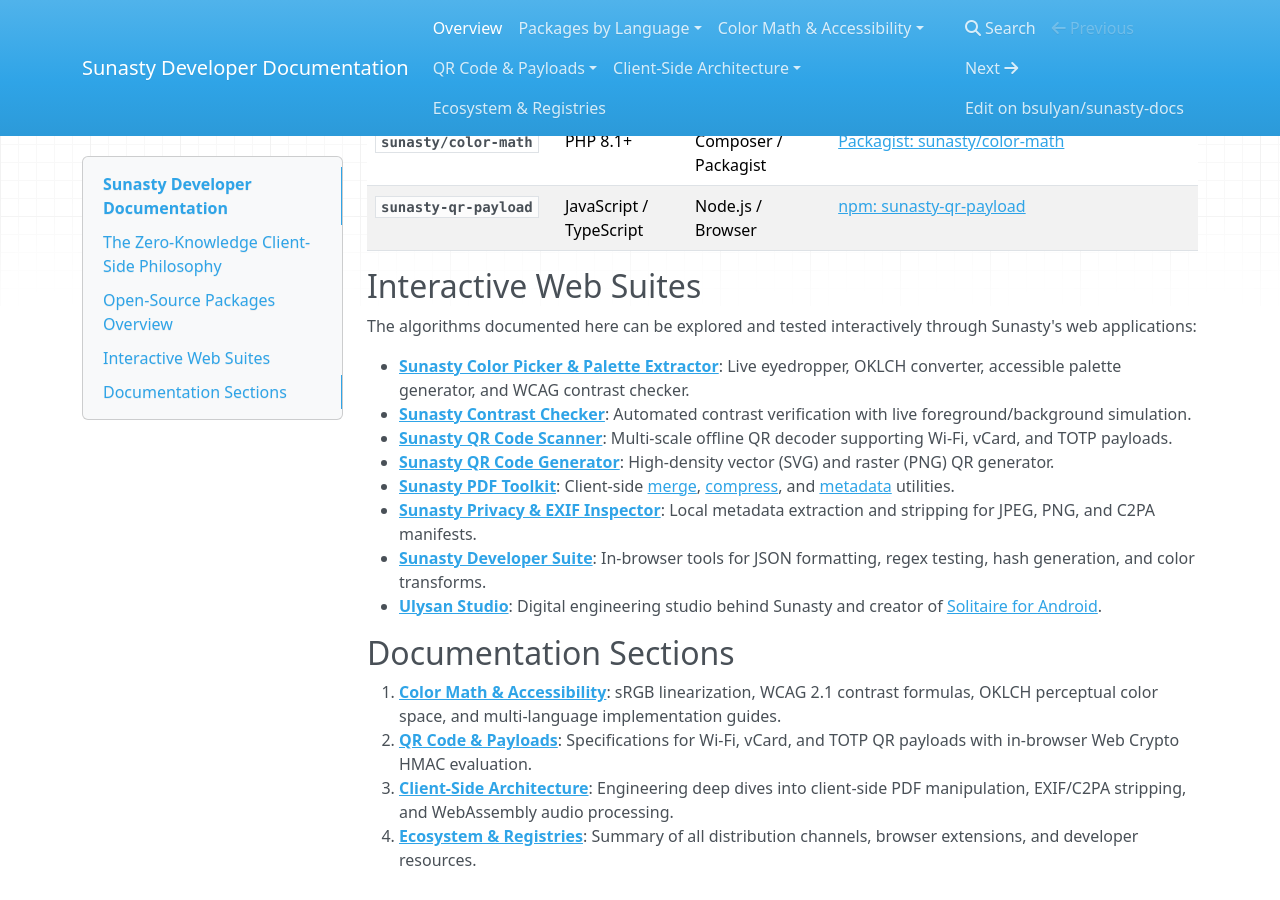
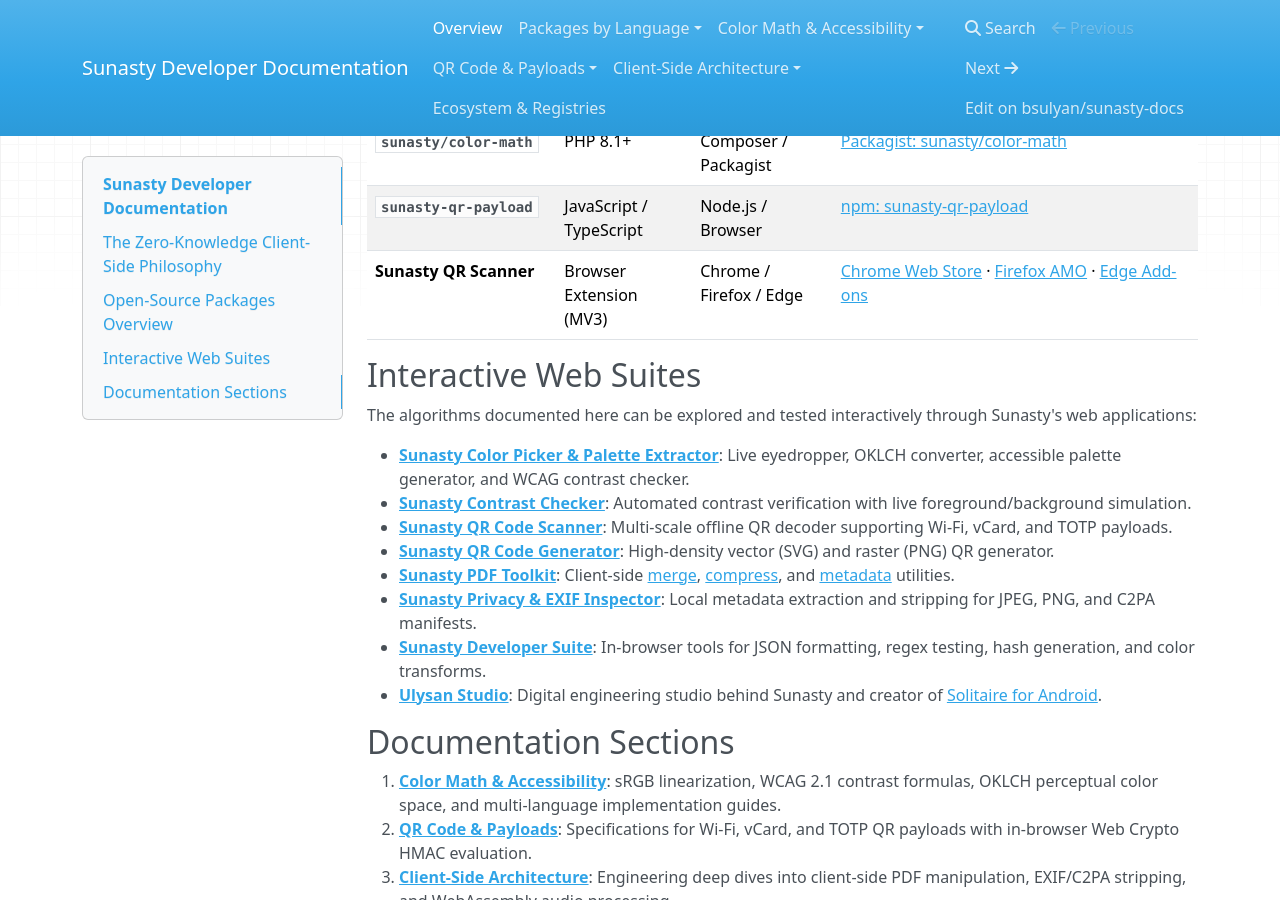
Before and after one commit to bsulyan/sunasty-docs, an MkDocs documentation site: the page built from docs/index.md, in a window 1280 px wide and 900 px high, scrolled down 926 px. Built offline with MkDocs 1.6.1, drawn with Linux system fonts in a browser that asks for light colours; nearby versions of some CDN libraries; a script that is not in the unit is left out.

Commit message:
docs: add Chrome, Firefox AMO, and Edge store links to index.md

```diff
--- a/docs/index.md
+++ b/docs/index.md
@@ -28,6 +28,7 @@ The core mathematical and parsing engines powering Sunasty are published as zero
 | **`sunasty-color-math-go`** | Go 1.20+ | Go Modules | [pkg.go.dev/github.com/bsulyan/sunasty-color-math-go](https://pkg.go.dev/github.com/bsulyan/sunasty-color-math-go) |
 | **`sunasty/color-math`** | PHP 8.1+ | Composer / Packagist | [Packagist: sunasty/color-math](https://packagist.org/packages/sunasty/color-math) |
 | **`sunasty-qr-payload`** | JavaScript / TypeScript | Node.js / Browser | [npm: sunasty-qr-payload](https://www.npmjs.com/package/sunasty-qr-payload) |
+| **Sunasty QR Scanner** | Browser Extension (MV3) | Chrome / Firefox / Edge | [Chrome Web Store](https://chromewebstore.google.com/detail/sunasty-qr-code-scanner-g/fbiighpklpogdbnhdapbiijcadhlijcb) · [Firefox AMO](https://addons.mozilla.org/en-US/firefox/addon/sunasty-qr-code-scanner-genera/) · [Edge Add-ons](https://microsoftedge.microsoft.com/addons/detail/sunasty-qr-code-scanner-generator/npbppaegpbeefpfaffjgphjecmgbngab) |
 
 ## Interactive Web Suites
 
```
